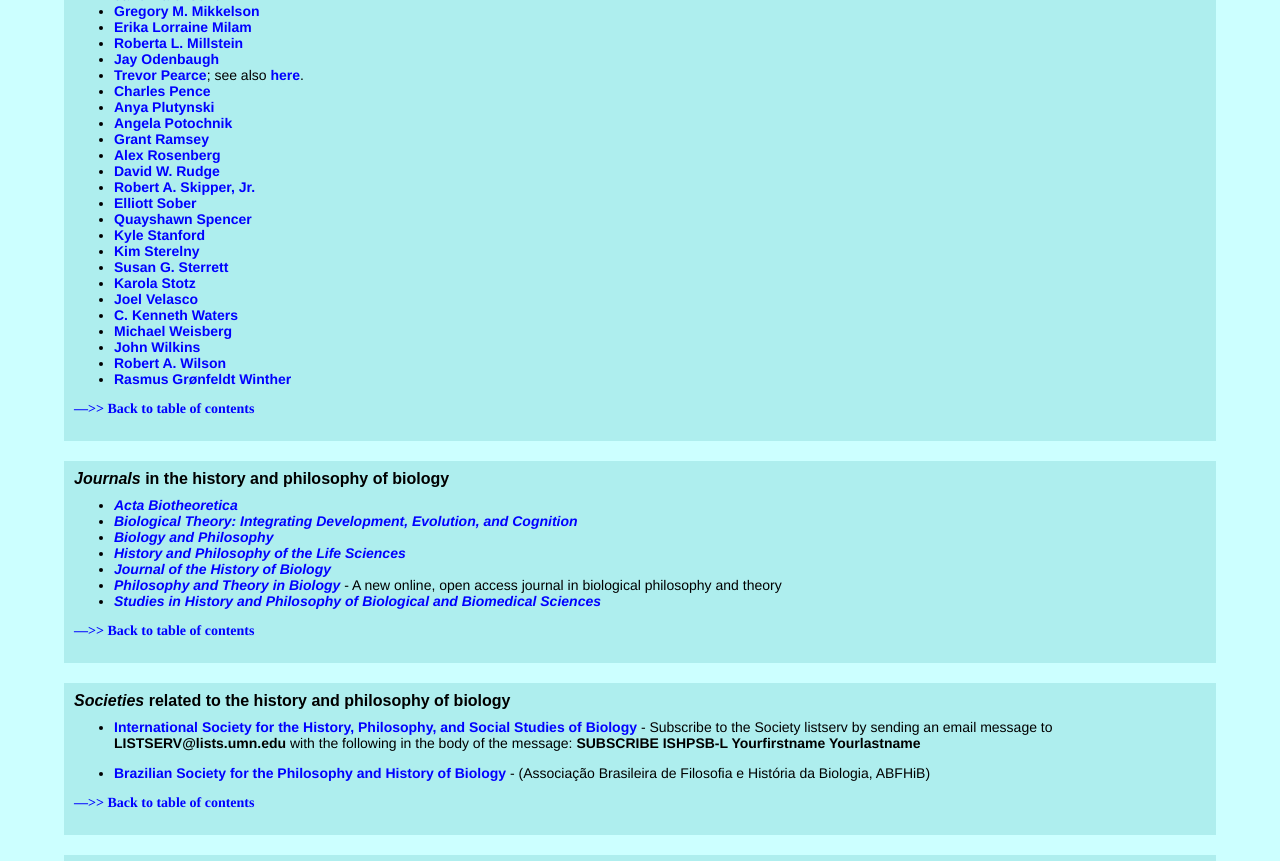
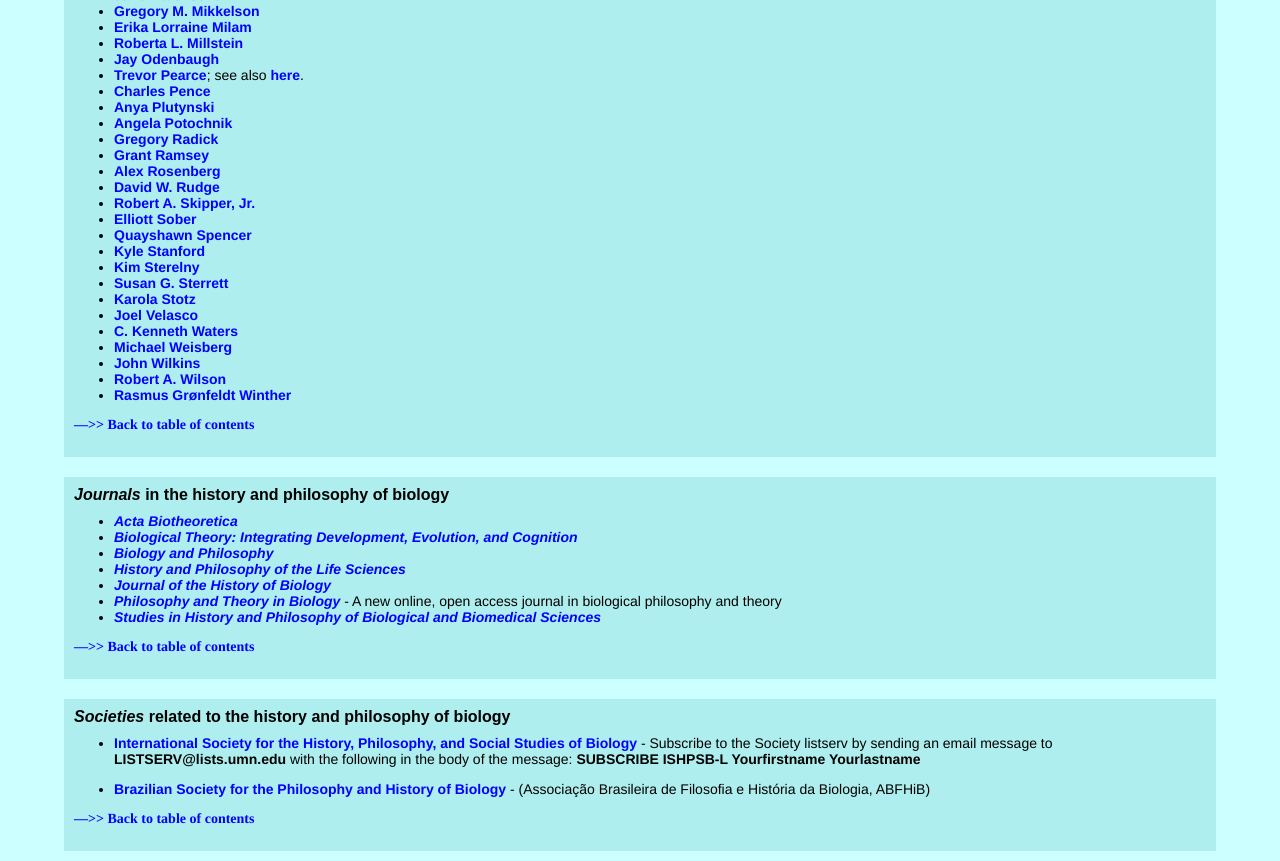
Before and after one commit to rmillstein/rmillstein.github.io, a plain HTML site: page philbio.html in a window 1280 px wide. Shown: the part 2892-3753 px from the top of the page. Drawn offline with Linux system fonts and the light colour scheme.

Commit message:
automatic push via script

```diff
--- a/philbio.html
+++ b/philbio.html
@@ -235,6 +235,7 @@
 <LI><a href="http://charlespence.net/products/">Charles Pence</a></LI>
 <LI><A HREF="http://www.philosophy.utah.edu/faculty/plutynski/rpt/">Anya Plutynski</A></LI>
 <LI><A HREF="http://homepages.uc.edu/~potochaa/research.html">Angela Potochnik</A></LI>
+<LI><a href="http://www.personal.leeds.ac.uk/~phlgmr/">Gregory Radick</a></LI>
 <LI><a href="http://www.theramseylab.org/papers/">Grant Ramsey</a></LI>
 <LI><A HREF="http://www.duke.edu/%7Ealexrose/recentpapers.html">Alex Rosenberg</A></LI>
 <LI><A HREF="http://homepages.wmich.edu/~rudged/vita.html">David W. Rudge</A></LI>
```
